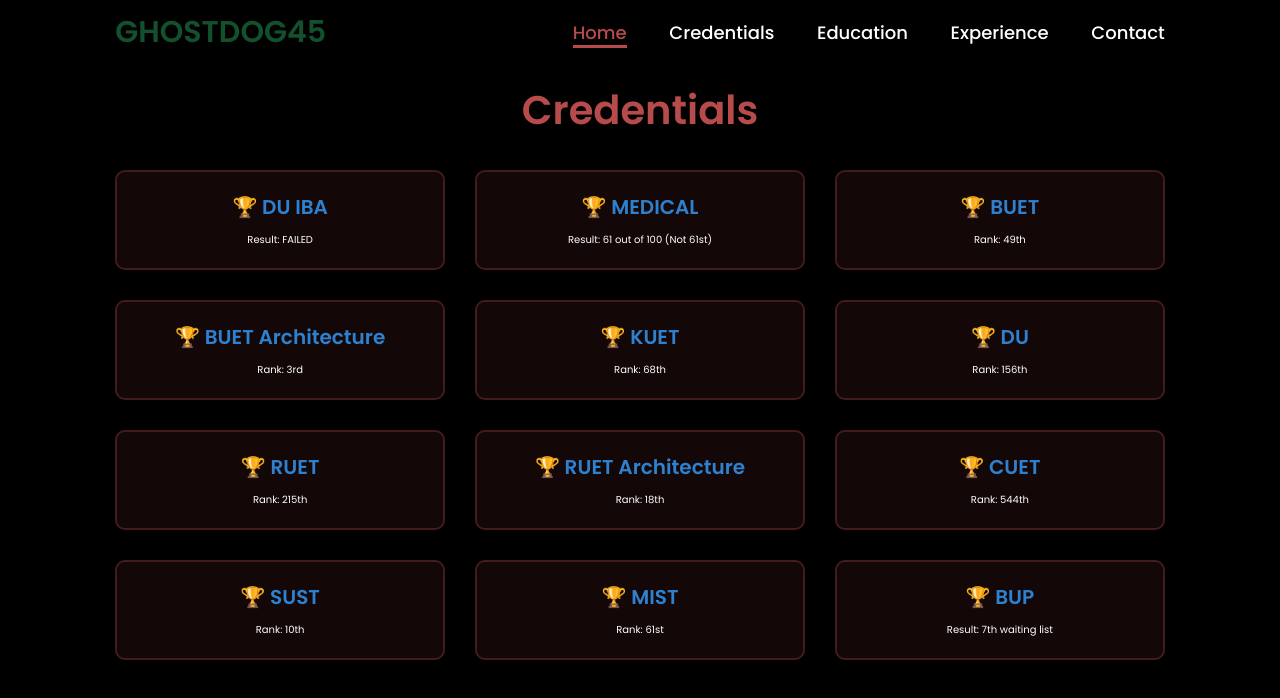
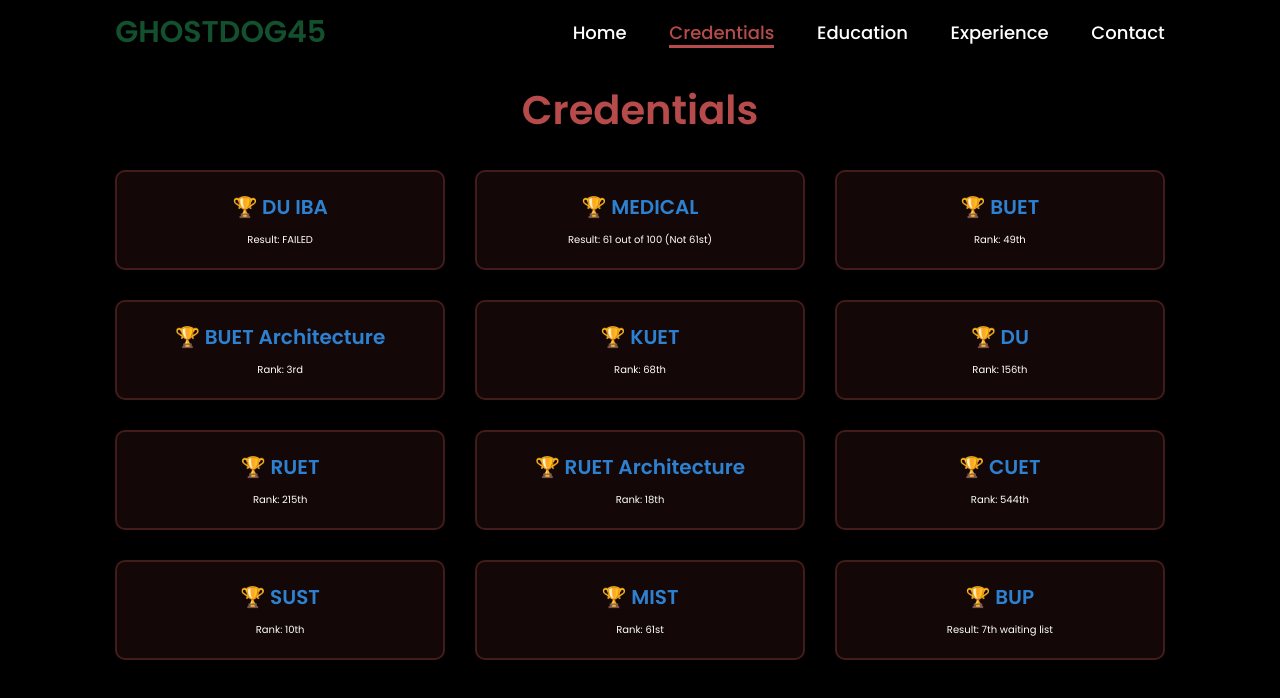
Before and after one commit to MdManiruzzamanMridul/SHIT, a plain HTML site: page index.html in a window 1280 px wide. Both pictures are taken after a click on the link "Credentials". Shown: the part 800-1498 px from the top of the page. Drawn offline with Linux system fonts and the light colour scheme.

Commit message:
final till glitch

```diff
--- a/index.html
+++ b/index.html
@@ -227,6 +227,46 @@
                 }
             });
         }
+
+        // Handle navigation active states
+        const navLinks = document.querySelectorAll('nav a');
+
+        navLinks.forEach(link => {
+            link.addEventListener('click', function(e) {
+                // Remove active class from all navigation links
+                navLinks.forEach(navLink => {
+                    navLink.classList.remove('active');
+                });
+
+                // Add active class to the clicked link
+                this.classList.add('active');
+            });
+        });
+
+        // Optional: Update active state based on scroll position
+        window.addEventListener('scroll', function() {
+            const sections = document.querySelectorAll('section[id]');
+            const scrollPosition = window.scrollY + 100;
+
+            sections.forEach(section => {
+                const sectionTop = section.offsetTop;
+                const sectionHeight = section.offsetHeight;
+                const sectionId = section.getAttribute('id');
+
+                if (scrollPosition >= sectionTop && scrollPosition < sectionTop + sectionHeight) {
+                    // Remove active class from all links
+                    navLinks.forEach(link => {
+                        link.classList.remove('active');
+                    });
+
+                    // Add active class to corresponding nav link
+                    const activeLink = document.querySelector(`nav a[href="#${sectionId}"]`);
+                    if (activeLink) {
+                        activeLink.classList.add('active');
+                    }
+                }
+            });
+        });
     </script>
 </body>
 
```
